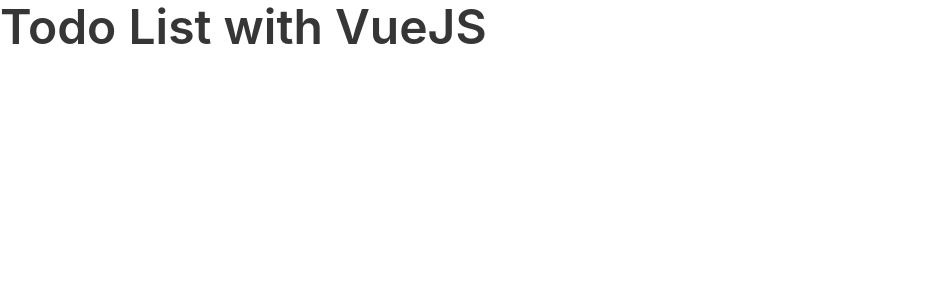
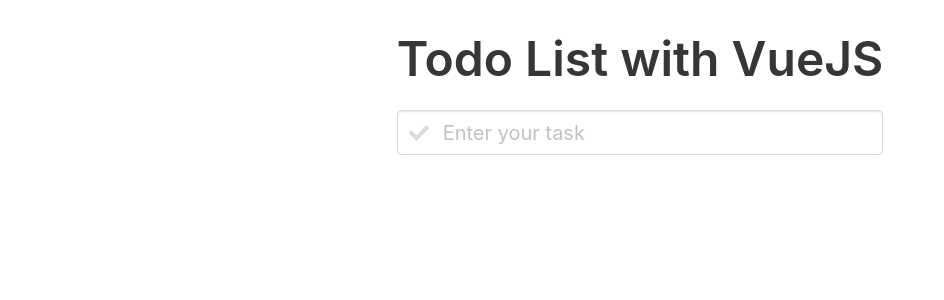
Before and after one commit to sinhast/todolist-vuejs, a Vue app: page / in a window 1280 px wide. Shown: the top 300 px of the page, without its empty margins (0-944 px from the left). Built offline with nearby package versions, Linux system fonts and the light colour scheme.

Commit message:
Add Bulma Input in the component TodoInputText.vue

```diff
--- a/src/App.vue
+++ b/src/App.vue
@@ -1,5 +1,5 @@
 <template>
-  <div id="app">
+  <div id="app" class="container">
     <TodoList />
   </div>
 </template>
@@ -16,4 +16,16 @@
 </script>
 
 <style lang="scss">
+* {
+  margin: 0;
+  padding: 0;
+  font-size: 10px;
+}
+
+.container {
+  display: grid;
+  align-items: center;
+  justify-items: center;
+  margin-top: 2rem;
+}
 </style>
--- a/src/components/TodoInputText.vue
+++ b/src/components/TodoInputText.vue
@@ -1,5 +1,10 @@
 <template>
-  <h1 class="title is-1">Todo List with VueJS</h1>
+  <div class="control has-icons-left has-icons-right">
+    <input class="input is-medium" type="text" placeholder="Enter your task" />
+    <span class="icon is-left">
+      <i class="fas fa-check"></i>
+    </span>
+  </div>
 </template>
 
 <script>
--- a/src/components/TodoList.vue
+++ b/src/components/TodoList.vue
@@ -1,5 +1,6 @@
 <template>
   <div>
+    <h1 class="title is-1">Todo List with VueJS</h1>
     <TodoInputText />
   </div>
 </template>
```
